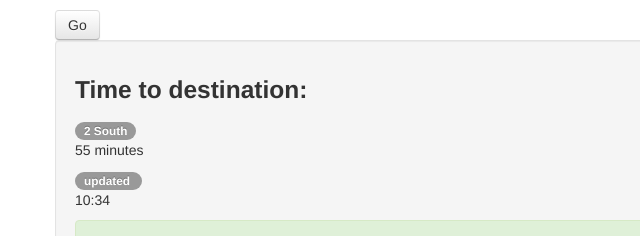
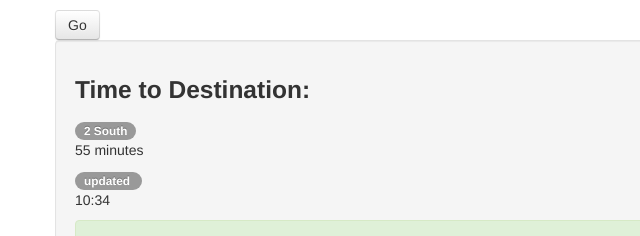
Before and after one commit to mavry/mavry.github.io, a plain HTML site: page index.html in a window 1280 px wide. Shown: the part 180-416 px from the top of the page, 0-640 px from the left. Drawn offline with Linux system fonts and the light colour scheme.

Commit message:
minor chnage

```diff
--- a/index.html
+++ b/index.html
@@ -60,7 +60,7 @@
       <a class="btn">Go</a>
       <div class="well">
         <h3>
-          Time to destination:
+          Time to Destination:
         </h3>
         <span class="badge">2 South</span>
         <p>
```
